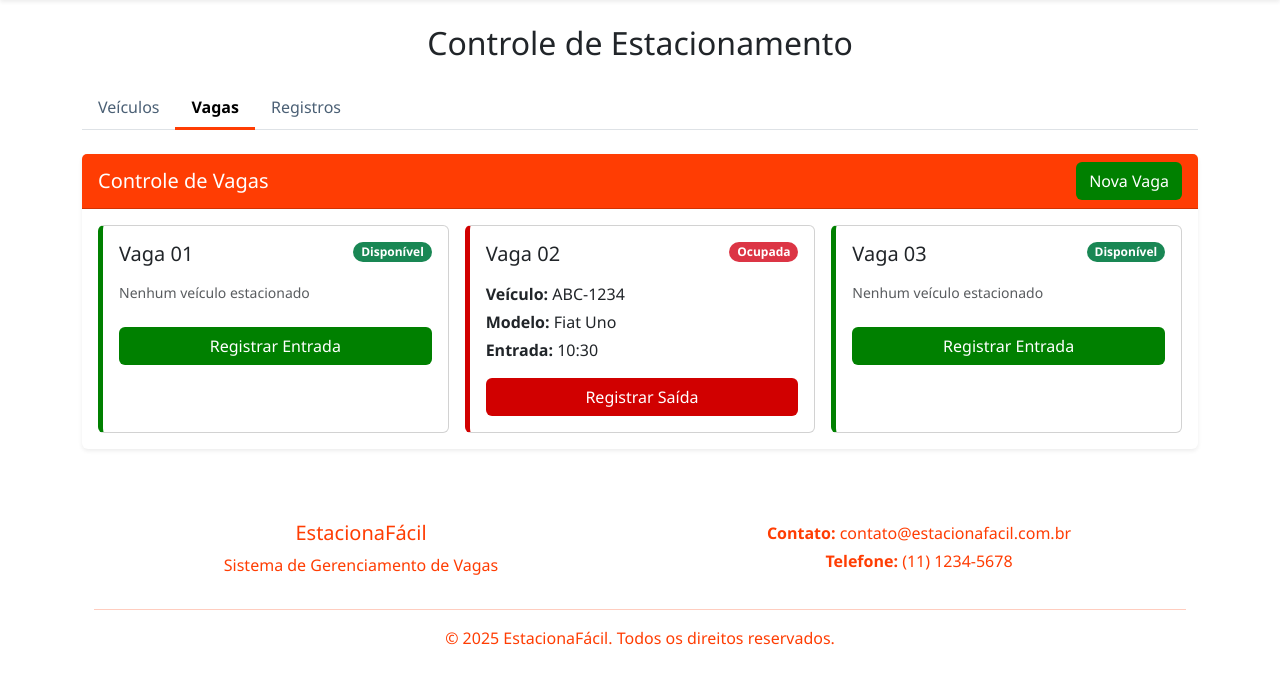
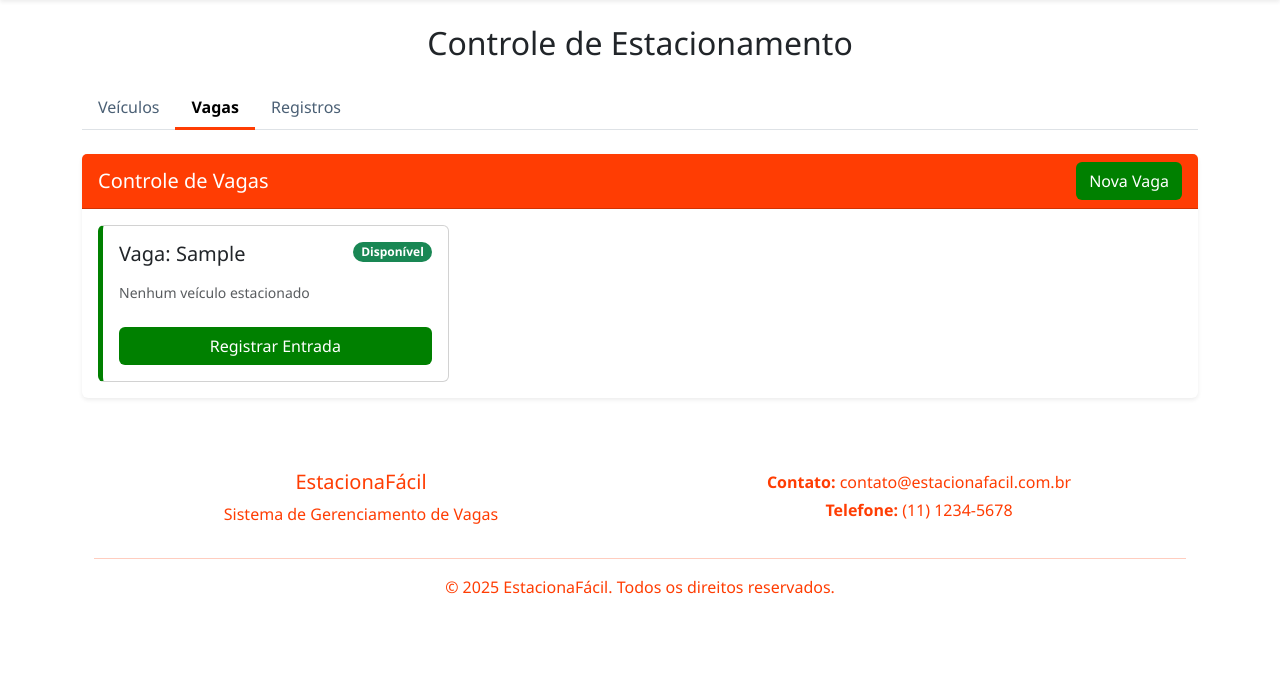
Before and after one commit to theVyke/CRUD-Vagas, a PHP site: page / in a window 1280 px wide, after a click on "Vagas". Shown: the part 69-753 px from the top of the page. Run offline with PHP 8.4, Linux system fonts and the light colour scheme; tables that the repository leaves empty or names only in its code hold one stand-in row (values such as "Sample post").

Commit message:
Menu de Vagas vinculado com BD

```diff
--- a/EstacionaFACIL/index.php
+++ b/EstacionaFACIL/index.php
@@ -9,8 +9,6 @@ implementar função em JS para chamar o modal de confirmação)
 
 - excluir_vaga.php = Processamento para excluir vaga (Vincular com BD para deletar a linha correspondente e
 implementar função em JS para chamar o modal de confirmação)
-
-- Atualização das tabelas de vagas conforme inserção no banco de dados
 
 - Vinculação com os botões de registrar entrada e saída de veículos para atualizar as tabelas de vagas
 
--- a/EstacionaFACIL/partials/sections/vagas_sections.php
+++ b/EstacionaFACIL/partials/sections/vagas_sections.php
@@ -1,5 +1,8 @@
 <?php
+require_once 'database/conexao.php';
 
+$vagas = $conn->query("SELECT vagas.*, veiculos.placa FROM vagas
+LEFT JOIN veiculos ON vagas.veiculo_id = veiculos.id");
 ?>
 
 <!-- Seção Vagas -->
@@ -11,29 +14,46 @@
               <i class="bi bi-plus-circle"></i> Nova Vaga
             </button>
           </div>
+          <!-- Vaga disponível -->
           <div class="card-body">
             <div class="row g-3">
-
-              <!-- Vaga disponível -->
+              <?php while ($vaga = $vagas->fetch_assoc()): ?>
                 <div class="col-md-4">
-                <div class="card vaga-disponivel h-100">
+                  <div class="card <?= $vaga['disponivel'] ? 'vaga-disponivel' : 'vaga-ocupada' ?> h-100"> <!-- Ver Style depois -->
                     <div class="card-body">
                       <div class="d-flex justify-content-between align-items-start">
-                      <h5 class="card-title mb-3">Vaga 01</h5>
-                      <span class="badge rounded-pill bg-success">Disponível</span>
+                        <h5 class="card-title mb-3">Vaga: <?=($vaga['posicao']) ?></h5>
+                        <span class="badge rounded-pill <?= $vaga['disponivel'] ? 'bg-success' : 'bg-danger' ?>"><?= $vaga['disponivel'] ? 'Disponível' : 'Ocupada' ?></span>
                       </div>
+                      <?php if ($vaga['disponivel']): ?>
+                        <p class="text-muted small mb-4">Nenhum veículo estacionado</p>
+                        <button class="btn btn-adicionar w-100" data-bs-toggle="modal" data-bs-target="#registroModal" data-vaga-id="<?= $vaga['id'] ?>" data-posicao="<?= $vaga['posicao'] ?>">
+                          <i class="bi"></i>Registrar Entrada
+                        </button>
+                      <?php else: ?>
+                        <p class="text-muted small mb-1">
+                          Placa: <strong><?= ($vaga['placa']) ?></strong>
+                        </p>
                         <p class="text-muted small mb-4">
-                      Nenhum veículo estacionado
+                          Entrada: <?= date('d/m/Y H:i', strtotime($vaga['entrada'])) ?>
                         </p>
-                    <button class="btn btn-adicionar w-100" data-bs-toggle="modal" data-bs-target="#registroModal">
-                      <i class="bi"></i> Registrar Entrada
+                        <button class="btn btn-remover w-100" data-vaga-id="<?= $vaga['id'] ?>" data-veiculo-id="<?= $vaga['veiculo_id'] ?>" data-bs-toggle="modal" data-bs-target="#saidaModal">
+                          <i class="bi bi-box-arrow-right"></i> Registrar Saída
                         </button>
+                      <?php endif; ?>
+                    </div>
+                  </div>
+                </div>
+              <?php endwhile; ?>
+            </div>
           </div>
         </div>
       </div>
 
+
+
                     <!-- Vaga ocupada -->
-              <div class="col-md-4">
+              <!-- <div class="col-md-4">
                 <div class="card vaga-ocupada h-100">
                   <div class="card-body">
                     <div class="d-flex justify-content-between align-items-start">
@@ -50,26 +70,4 @@
                     </button>
                   </div>
                 </div>
-              </div>
-
-              <!-- Vaga disponível -->
-              <div class="col-md-4">
-                <div class="card vaga-disponivel h-100">
-                  <div class="card-body">
-                    <div class="d-flex justify-content-between align-items-start">
-                      <h5 class="card-title mb-3">Vaga 03</h5>
-                      <span class="badge rounded-pill bg-success">Disponível</span>
-                    </div>
-                    <p class="text-muted small mb-4">
-                      Nenhum veículo estacionado
-                    </p>
-                    <button class="btn btn-adicionar w-100" data-bs-toggle="modal" data-bs-target="#registroModal">
-                      <i class="bi"></i> Registrar Entrada
-                    </button>
-                  </div>
-                </div>
-              </div>
-            </div>
-          </div>
-        </div>
-      </div>
+              </div> -->
```
Lines whose indentation alone changed are shown as unchanged.
